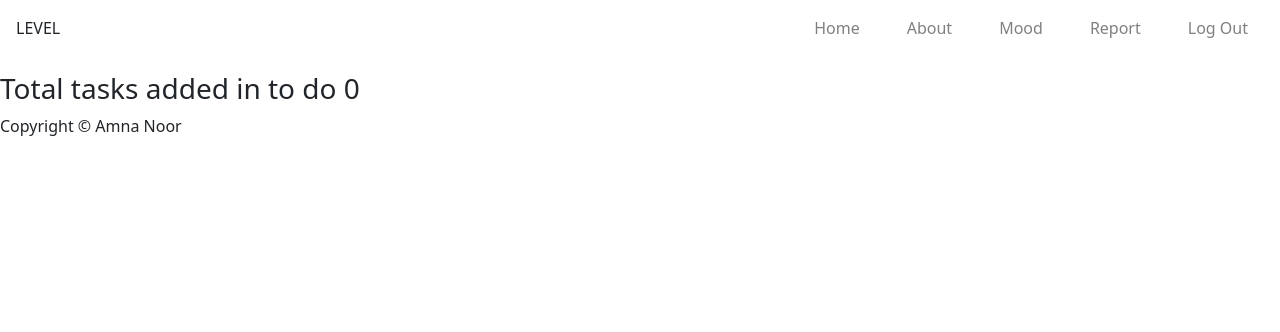
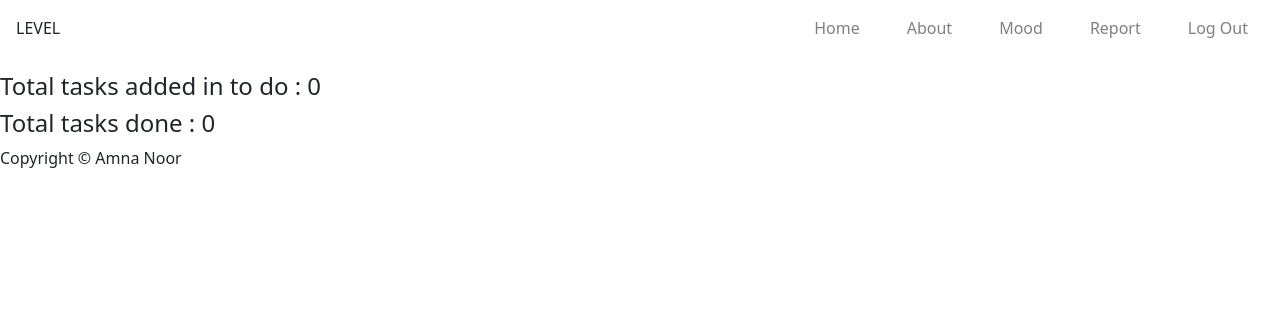
Before and after one commit to amna-nr/productivity_app, a Flask app: page /report in a window 1280 px wide. Shown: the top 332 px of the page. Run offline with Flask 3, Linux system fonts and the light colour scheme; a user stored in the database is signed in; data comes from the database, SQL or seed files in the repository; both versions use the stored data as it was after the commit.

Commit message:
display tasks done on report page

```diff
--- a/app.py
+++ b/app.py
@@ -232,7 +232,9 @@ def report():
     cursor = conn.cursor()
     cursor.execute("SELECT COUNT(*) FROM tasks WHERE user_id = ?", (session["user_id"], ))
     total_tasks = cursor.fetchone()[0]
-    return render_template("report.html", total_tasks=total_tasks )
+    cursor.execute("SELECT COUNT(*) FROM tasks WHERE user_id = ? AND status = ?", (session["user_id"], "done", ))
+    tasks_done = cursor.fetchone()[0]
+    return render_template("report.html", total_tasks=total_tasks, tasks_done=tasks_done )
 
 if __name__ == '__main__':
     app.run(debug=True, host='127.0.0.1', port=5000)
--- a/templates/report.html
+++ b/templates/report.html
@@ -3,5 +3,6 @@
 {% block title %} Report {% endblock %}
 
 {% block main %}
-    <h3> Total tasks added in to do {{ total_tasks }} </h3>
+    <h4> Total tasks added in to do : {{ total_tasks }} </h4>
+    <h4> Total tasks done : {{ tasks_done }} </h4>
 {% endblock %}
```
Also changed, not shown: database.db.
